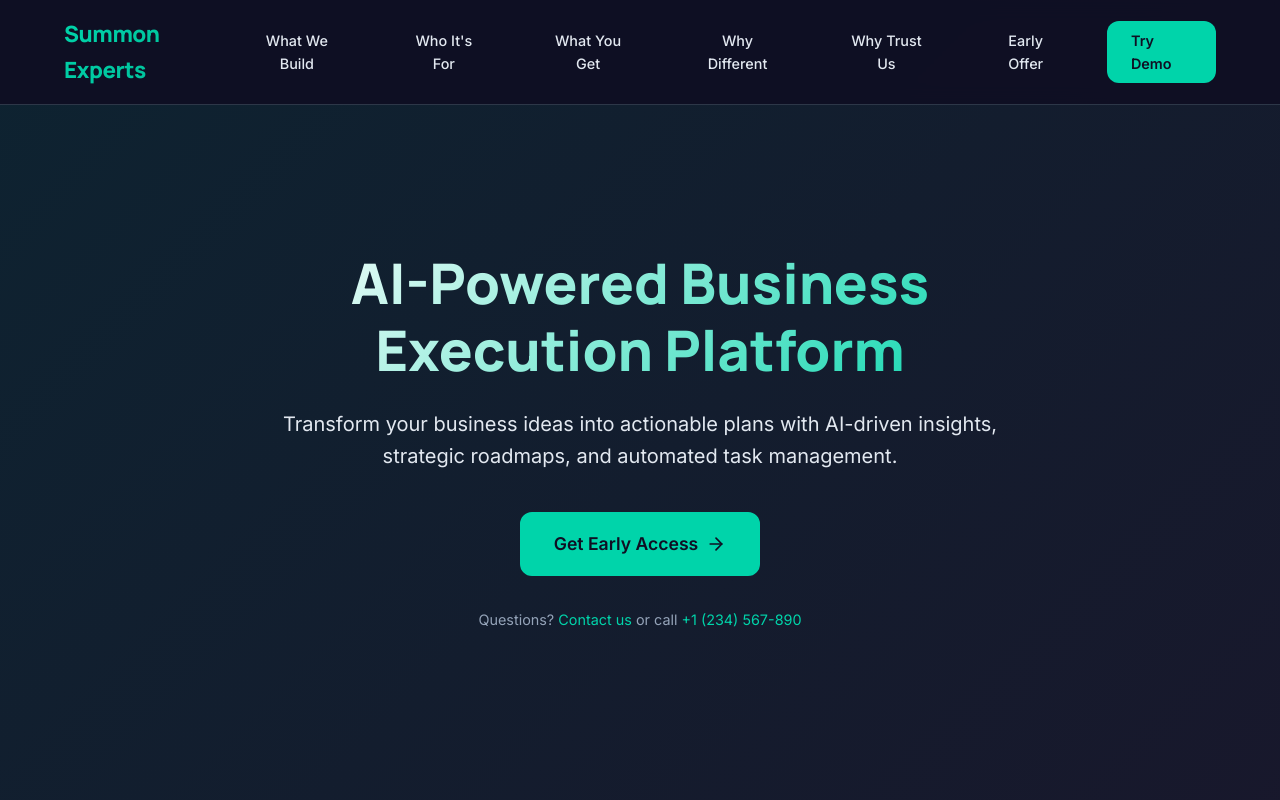
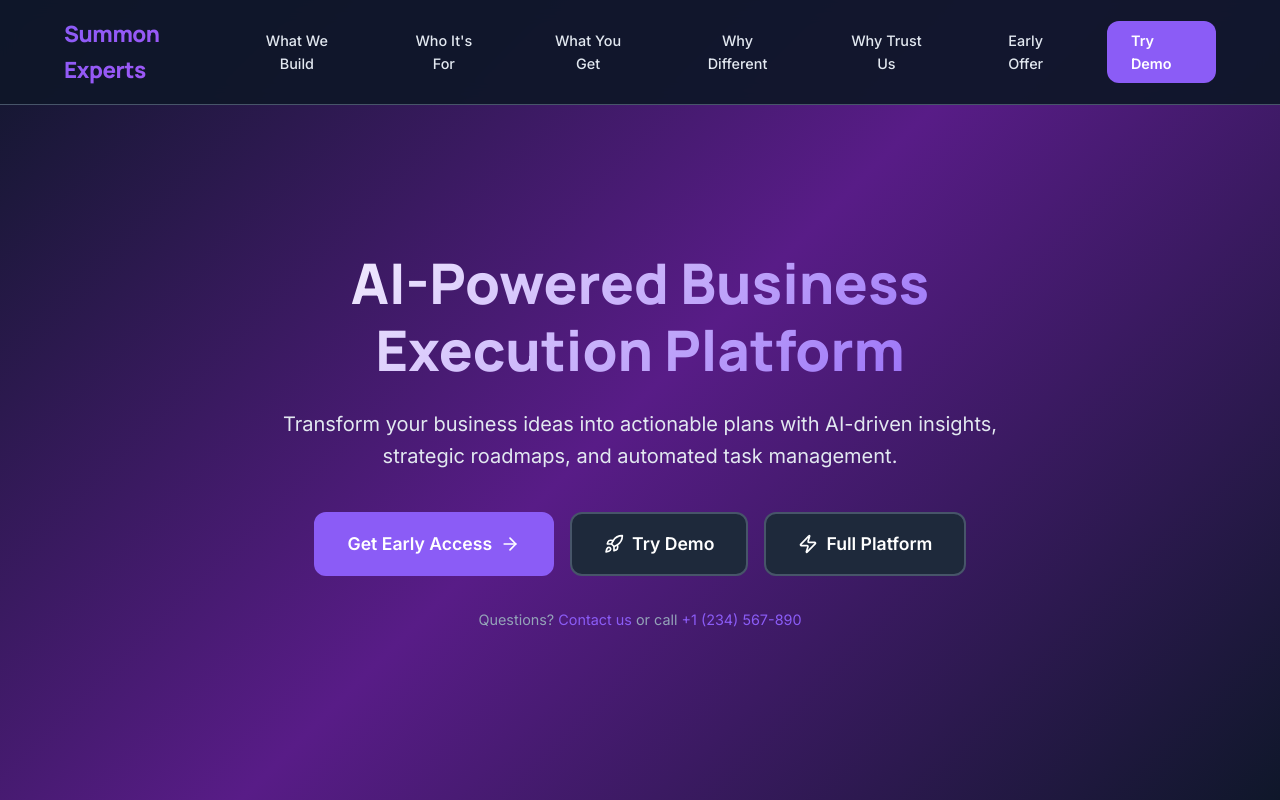
Before and after one commit to BTheCoderr/summonExpertsV1, a Next.js app: page / in a window 1280 px wide. Shown: the top 800 px of the page. Built offline with nearby package versions, Linux system fonts and the light colour scheme.

Commit message:
Update landing page colors to match platform theme (slate-900 to purple-900 gradient) and add comprehensive navigation links

```diff
--- a/app/landing.css
+++ b/app/landing.css
@@ -1,19 +1,21 @@
 /* Import Google Fonts */
 @import url('https://fonts.googleapis.com/css2?family=Inter:wght@300;400;500;600;700;800&family=Manrope:wght@300;400;500;600;700;800&display=swap');
 
-/* CSS Variables */
+/* CSS Variables - Updated to match platform theme */
 :root {
-  --primary-color: #1a1a2e;
-  --secondary-color: #16213e;
-  --accent-color: #00d4aa;
-  --accent-hover: #00b894;
+  --primary-color: #0f172a; /* slate-900 */
+  --secondary-color: #1e293b; /* slate-800 */
+  --accent-color: #8b5cf6; /* purple-500 */
+  --accent-hover: #7c3aed; /* purple-600 */
+  --accent-light: #a855f7; /* purple-400 */
   --text-primary: #ffffff;
   --text-secondary: #e2e8f0;
   --text-muted: #94a3b8;
-  --bg-primary: #0f0f23;
-  --bg-secondary: #1a1a2e;
-  --bg-light: #16213e;
-  --border-color: #2d3748;
+  --bg-primary: #0f172a; /* slate-900 */
+  --bg-secondary: #1e293b; /* slate-800 */
+  --bg-light: #334155; /* slate-700 */
+  --bg-gradient: linear-gradient(135deg, #0f172a 0%, #581c87 50%, #0f172a 100%); /* slate-900 to purple-900 */
+  --border-color: #475569; /* slate-600 */
   --shadow-sm: 0 1px 2px 0 rgba(0, 0, 0, 0.05);
   --shadow-md: 0 4px 6px -1px rgba(0, 0, 0, 0.1), 0 2px 4px -1px rgba(0, 0, 0, 0.06);
   --shadow-lg: 0 10px 15px -3px rgba(0, 0, 0, 0.1), 0 4px 6px -2px rgba(0, 0, 0, 0.05);
@@ -38,7 +40,7 @@ body {
   font-family: 'Inter', -apple-system, BlinkMacSystemFont, 'Segoe UI', Roboto, sans-serif;
   line-height: 1.6;
   color: var(--text-primary);
-  background-color: var(--bg-primary);
+  background: var(--bg-gradient);
   overflow-x: hidden;
 }
 
@@ -59,7 +61,7 @@ body {
   top: 0;
   left: 0;
   right: 0;
-  background: rgba(15, 15, 35, 0.95);
+  background: rgba(15, 23, 42, 0.95); /* slate-900 with transparency */
   backdrop-filter: blur(10px);
   border-bottom: 1px solid var(--border-color);
   z-index: 1000;
@@ -79,7 +81,7 @@ body {
   font-family: 'Manrope', sans-serif;
   font-weight: 800;
   font-size: 1.4rem;
-  background: linear-gradient(135deg, var(--accent-color), #00b894);
+  background: linear-gradient(135deg, var(--accent-color), var(--accent-light));
   -webkit-background-clip: text;
   -webkit-text-fill-color: transparent;
   background-clip: text;
@@ -113,12 +115,12 @@ body {
 .nav-link:hover,
 .nav-link.active {
   color: var(--accent-color);
-  background: rgba(0, 212, 170, 0.1);
+  background: rgba(139, 92, 246, 0.1);
 }
 
 .nav-link.cta-nav {
   background: var(--accent-color);
-  color: var(--bg-primary);
+  color: var(--text-primary);
   font-weight: 600;
   padding: 0.5rem 1.5rem;
   border-radius: var(--border-radius);
@@ -128,6 +130,7 @@ body {
 .nav-link.cta-nav:hover {
   background: var(--accent-hover);
   transform: translateY(-2px);
+  box-shadow: var(--shadow-lg);
 }
 
 .mobile-menu-btn {
@@ -168,7 +171,7 @@ body {
 }
 
 .mobile-nav-link:hover {
-  background: rgba(0, 212, 170, 0.1);
+  background: rgba(139, 92, 246, 0.1);
   color: var(--accent-color);
 }
 
@@ -190,7 +193,7 @@ body {
   left: 0;
   right: 0;
   bottom: 0;
-  background: linear-gradient(135deg, rgba(0, 212, 170, 0.1) 0%, rgba(26, 26, 46, 0.8) 100%);
+  background: var(--bg-gradient);
   z-index: -1;
 }
 
@@ -218,6 +221,23 @@ body {
   line-height: 1.6;
 }
 
+/* Hero Button Layout */
+.hero-content .flex {
+  display: flex;
+  flex-direction: column;
+  gap: 1rem;
+  align-items: center;
+  justify-content: center;
+  margin-bottom: 2rem;
+}
+
+@media (min-width: 640px) {
+  .hero-content .flex {
+    flex-direction: row;
+    gap: 1rem;
+  }
+}
+
 .cta-button {
   display: inline-flex;
   align-items: center;
@@ -233,11 +253,13 @@ body {
   background: var(--bg-secondary);
   color: var(--text-primary);
   border: 2px solid var(--border-color);
+  white-space: nowrap;
+  min-width: fit-content;
 }
 
 .cta-button.primary {
   background: var(--accent-color);
-  color: var(--bg-primary);
+  color: var(--text-primary);
   border-color: var(--accent-color);
 }
 
@@ -245,6 +267,13 @@ body {
   background: var(--accent-hover);
   transform: translateY(-2px);
   box-shadow: var(--shadow-lg);
+}
+
+.cta-button:hover {
+  background: var(--bg-light);
+  border-color: var(--accent-color);
+  transform: translateY(-2px);
+  box-shadow: var(--shadow-md);
 }
 
 .contact-info {
@@ -284,8 +313,8 @@ body {
 }
 
 .section.bg-accent {
-  background: linear-gradient(135deg, var(--accent-color) 0%, #00b894 100%);
-  color: var(--bg-primary);
+  background: linear-gradient(135deg, var(--accent-color) 0%, var(--accent-hover) 100%);
+  color: var(--text-primary);
 }
 
 .section-content {
@@ -411,7 +440,7 @@ body {
   align-items: center;
   justify-content: center;
   margin: 0 auto 1rem;
-  color: var(--bg-primary);
+  color: var(--text-primary);
 }
 
 .feature h3 {
@@ -523,7 +552,7 @@ body {
   font-family: 'Manrope', sans-serif;
   font-size: 1.5rem;
   font-weight: 700;
-  color: var(--bg-primary);
+  color: var(--text-primary);
 }
 
 .founder-card h3 {
@@ -570,7 +599,7 @@ body {
   font-family: 'Manrope', sans-serif;
   font-size: 2rem;
   font-weight: 700;
-  color: var(--bg-primary);
+  color: var(--text-primary);
 }
 
 .offer-details {
@@ -579,7 +608,7 @@ body {
 
 .offer-details p {
   font-size: 1.1rem;
-  color: var(--bg-primary);
+  color: var(--text-primary);
   line-height: 1.7;
   opacity: 0.9;
 }
@@ -601,12 +630,12 @@ body {
 }
 
 .offer-feature svg {
-  color: var(--bg-primary);
+  color: var(--text-primary);
   flex-shrink: 0;
 }
 
 .offer-feature span {
-  color: var(--bg-primary);
+  color: var(--text-primary);
   font-weight: 500;
 }
 
@@ -633,17 +662,17 @@ body {
 }
 
 .contact-method svg {
-  color: var(--bg-primary);
+  color: var(--text-primary);
   flex-shrink: 0;
 }
 
 .contact-method span {
-  color: var(--bg-primary);
+  color: var(--text-primary);
   font-weight: 500;
 }
 
 .contact-method a {
-  color: var(--bg-primary);
+  color: var(--text-primary);
   text-decoration: none;
   font-weight: 500;
 }
@@ -713,7 +742,7 @@ body {
 
 .social-link:hover {
   background: var(--accent-color);
-  color: var(--bg-primary);
+  color: var(--text-primary);
   border-color: var(--accent-color);
   transform: translateY(-2px);
 }
@@ -890,7 +919,7 @@ body {
 .contact-form textarea:focus {
   outline: none;
   border-color: var(--accent-color);
-  box-shadow: 0 0 0 3px rgba(0, 212, 170, 0.1);
+  box-shadow: 0 0 0 3px rgba(139, 92, 246, 0.1);
 }
 
 .contact-form textarea {
@@ -900,7 +929,7 @@ body {
 
 .contact-form button[type="submit"] {
   background: var(--accent-color);
-  color: var(--bg-primary);
+  color: var(--text-primary);
   border: none;
   padding: 0.75rem 2rem;
   border-radius: var(--border-radius);
--- a/app/page.tsx
+++ b/app/page.tsx
@@ -17,7 +17,10 @@ import {
   ExternalLink,
   Menu,
   X,
-  MessageCircle
+  MessageCircle,
+  Rocket,
+  Zap,
+  Target
 } from 'lucide-react';
 
 export default function LandingPage() {
@@ -153,11 +156,20 @@ export default function LandingPage() {
               initial={{ opacity: 0, y: 30 }}
               animate={{ opacity: 1, y: 0 }}
               transition={{ duration: 0.8, delay: 0.6 }}
+              className="flex flex-col sm:flex-row gap-4 justify-center items-center"
             >
               <button className="cta-button primary" onClick={handleCTAClick}>
                 Get Early Access
                 <ArrowRight size={20} />
               </button>
+              <Link href="/demo" className="cta-button">
+                <Rocket size={20} />
+                Try Demo
+              </Link>
+              <Link href="/dashboard" className="cta-button">
+                <Zap size={20} />
+                Full Platform
+              </Link>
             </motion.div>
 
             <div className="contact-info">
@@ -466,6 +478,18 @@ export default function LandingPage() {
                     <Link href="/demo" className="text-link">Try Demo Now</Link>
                   </span>
                 </div>
+                <div className="contact-method">
+                  <Target size={20} />
+                  <span>
+                    <Link href="/dashboard" className="text-link">Full Platform Access</Link>
+                  </span>
+                </div>
+                <div className="contact-method">
+                  <ExternalLink size={20} />
+                  <span>
+                    <Link href="/test-notion" className="text-link">Test Notion Integration</Link>
+                  </span>
+                </div>
               </div>
             </div>
           </div>
```
